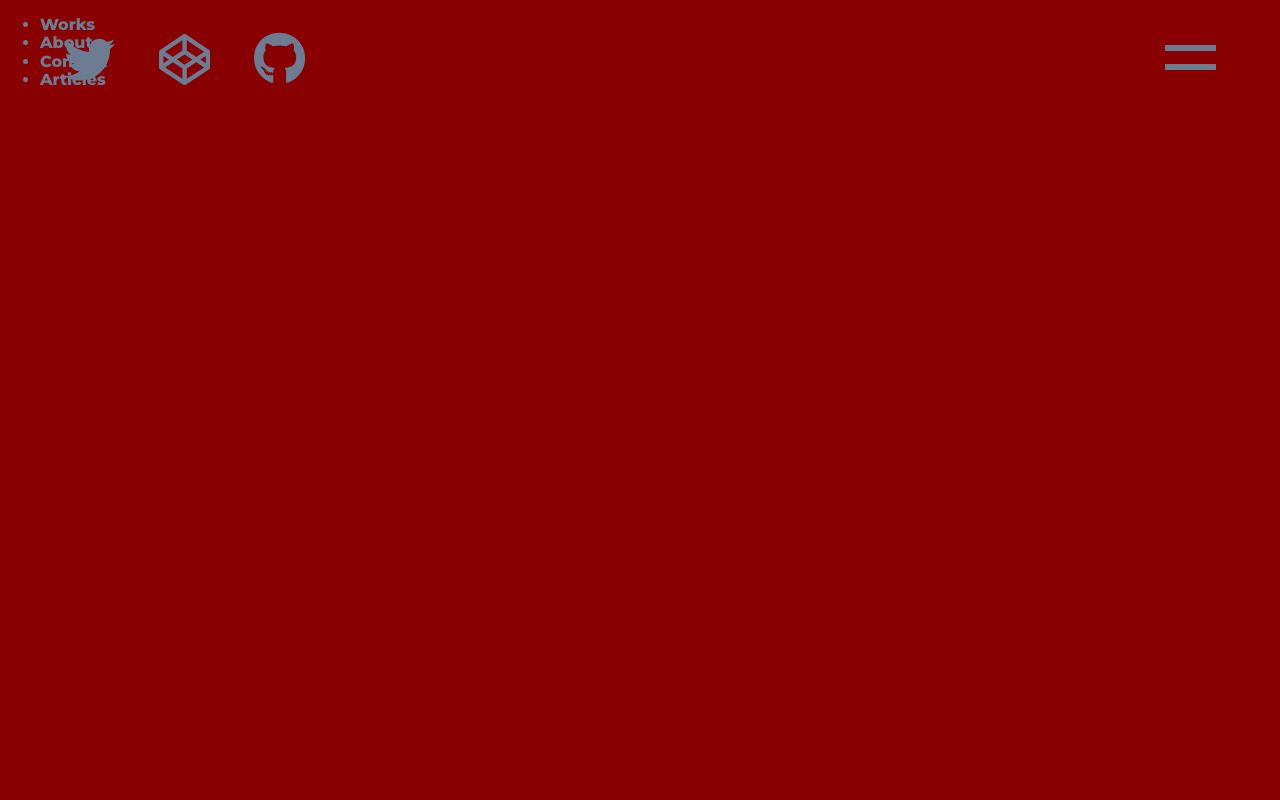
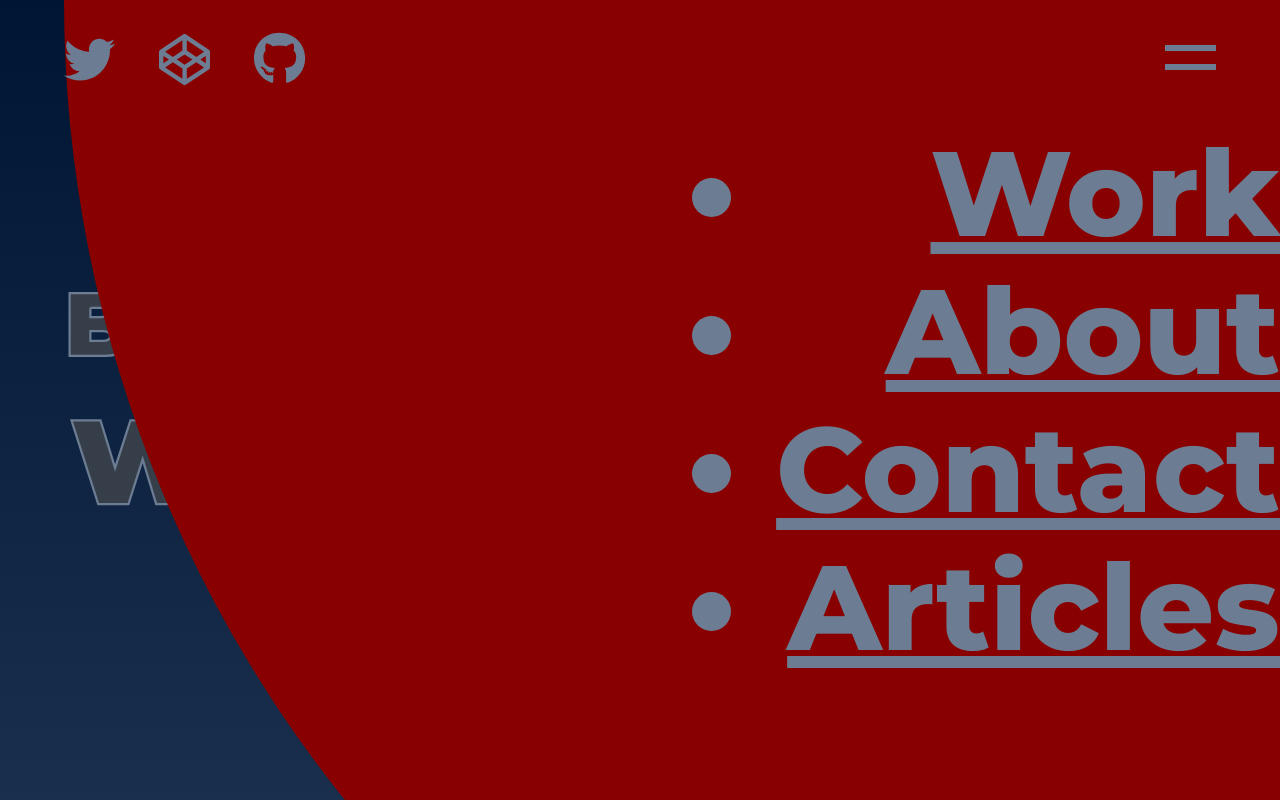
Before and after one commit to brian-cross/portfolio-site, a Next.js app: page / in a window 1280 px wide. Both pictures are taken after a click on the element 1190 px from the left and 57 px from the top of the page. Built offline with nearby package versions, Linux system fonts and the light colour scheme.

Commit message:
Completed animation

```diff
--- a/components/Menu.js
+++ b/components/Menu.js
@@ -7,15 +7,30 @@ export default function Menu({ open }) {
   }, [open]);
 
   function handleMenu() {
-    console.log(`handleMenu(${open})`);
-    const tl = gsap.timeline();
+    // const menuClosed = "polygon(0% 0%, 100% 0%, 100% 0%, 0% 0%)";
+    // const menuOpen = "polygon(0% 0%, 100% 0%, 100% 100%, 0% 100%)";
+    const menuClosed = "circle(0vmax at top right)";
+    const menuOpen = "circle(100vmax at top right)";
+
+    const menu = gsap.timeline();
 
     if (open) {
-      tl.set(".menu", { autoAlpha: 1 });
-      tl.to(".menu", { top: "0vh" });
+      menu
+        .set(".menu", { autoAlpha: 1, clipPath: menuClosed })
+        .to(".menu", { clipPath: menuOpen })
+        .fromTo(
+          "li",
+          { opacity: 0, xPercent: 10 },
+          {
+            opacity: 1,
+            xPercent: 0,
+            stagger: 0.1,
+            ease: "power4.out",
+            duration: 0.6,
+          }
+        );
     } else {
-      tl.to(".menu", { top: "-100vh" });
-      tl.set(".menu", { autoAlpha: 0 });
+      menu.to(".menu", { clipPath: menuClosed }).set(".menu", { autoAlpha: 0 });
     }
   }
 
@@ -24,10 +39,18 @@ export default function Menu({ open }) {
       <div className="menu">
         <nav>
           <ul>
-            <li>Works</li>
-            <li>About</li>
-            <li>Contact</li>
-            <li>Articles</li>
+            <li>
+              <a href="#">Work</a>
+            </li>
+            <li>
+              <a href="#">About</a>
+            </li>
+            <li>
+              <a href="#">Contact</a>
+            </li>
+            <li>
+              <a href="#">Articles</a>
+            </li>
           </ul>
         </nav>
       </div>
@@ -40,7 +63,13 @@ export default function Menu({ open }) {
             left: 0;
             width: 100vw;
             height: 100vh;
+            padding-right: 5vw;
+            display: flex;
+            align-items: center;
+            justify-content: flex-end;
             background-color: #800;
+            font-size: clamp(4rem, 15vmin, 8rem);
+            text-align: right;
           }
         `}
       </style>
```
